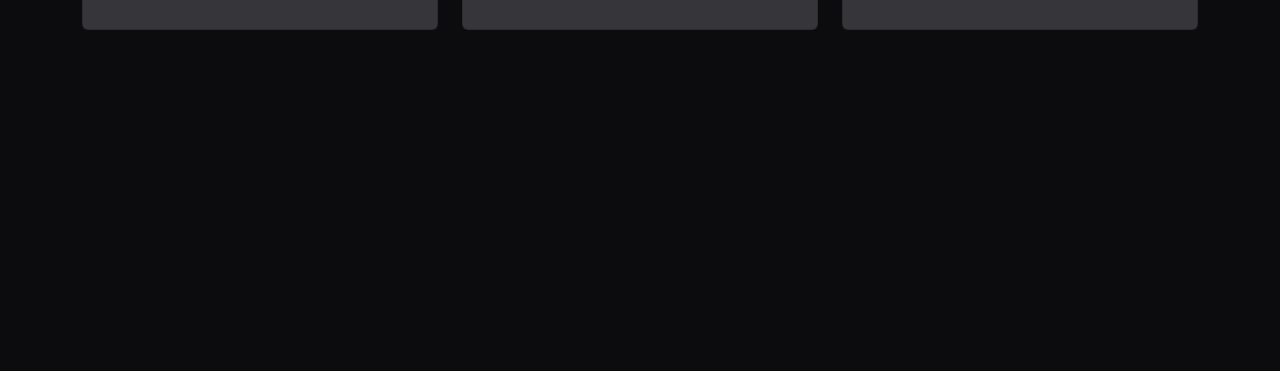
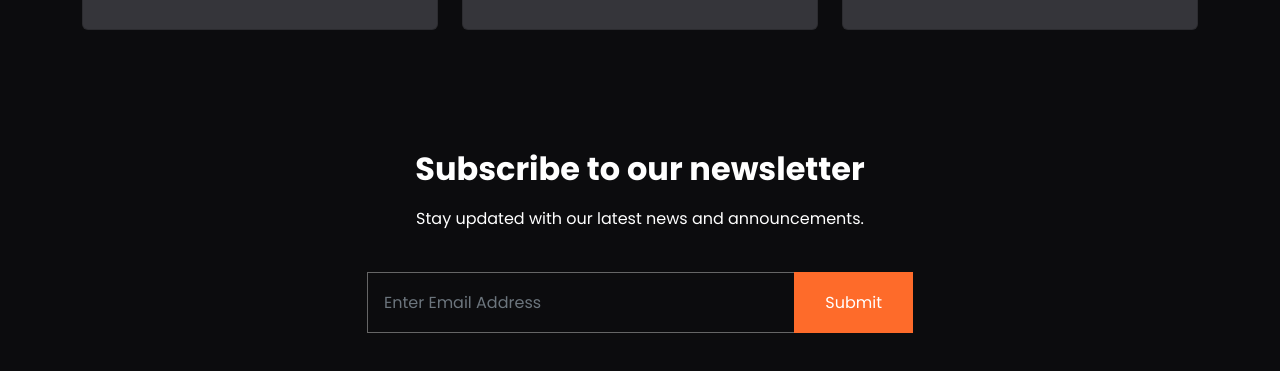
Before and after one commit to Baruti-2025/clickfit, a website: page frontend-ui/index.html in a window 1280 px wide. Shown: the part 1885-2256 px from the top of the page. Before the commit the page ends 2035 px from the top, so only its background shows below. Drawn offline with nearby package versions, Linux system fonts and the light colour scheme.

Commit message:
Create newsletter section

```diff
--- a/frontend-ui/index.html
+++ b/frontend-ui/index.html
@@ -394,5 +394,38 @@
         </div>
       </div>
     </div>
+
+    <!-- Newsletter -->
+    <section id="newsletter" class="newsletter my-6">
+      <div class="container">
+        <div class="row mb-4">
+          <div
+            class="col-md-6 offset-md-3 d-flex flex-column align-items-center text-center"
+          >
+            <h2 class="fw-bold">Subscribe to our newsletter</h2>
+            <p>Stay updated with our latest news and announcements.</p>
+          </div>
+        </div>
+        <div class="row">
+          <div
+            class="col-md-6 offset-md-3 d-flex flex-column align-items-center text-center"
+          >
+            <div class="input-group mb-3">
+              <input
+                type="email"
+                class="form-control"
+                placeholder="Enter Email Address"
+              />
+              <button
+                class="btn btn-primary text-white rounded-0"
+                type="button"
+              >
+                Submit
+              </button>
+            </div>
+          </div>
+        </div>
+      </div>
+    </section>
   </body>
 </html>
```
